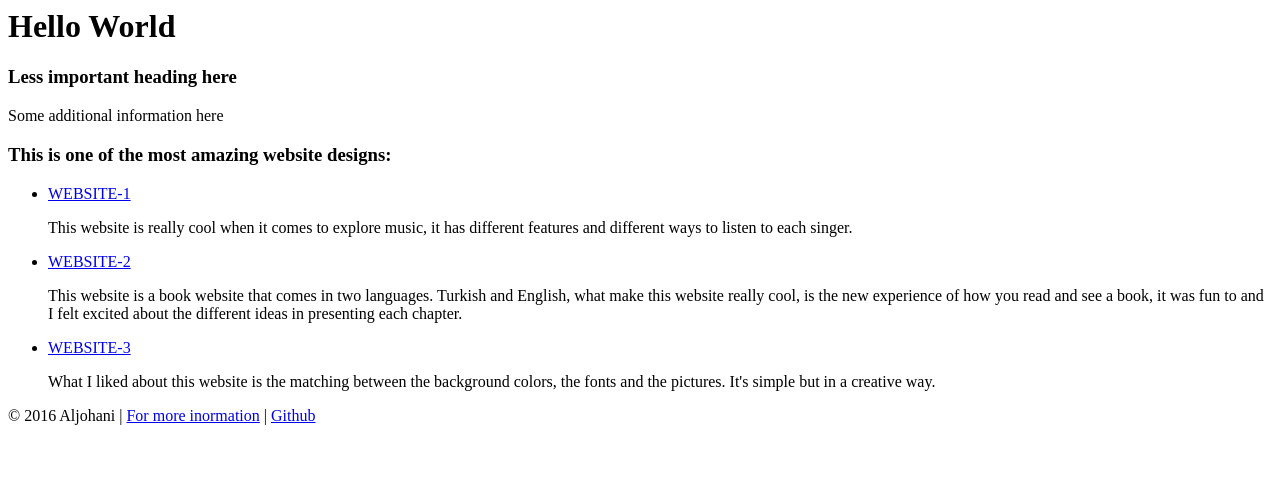
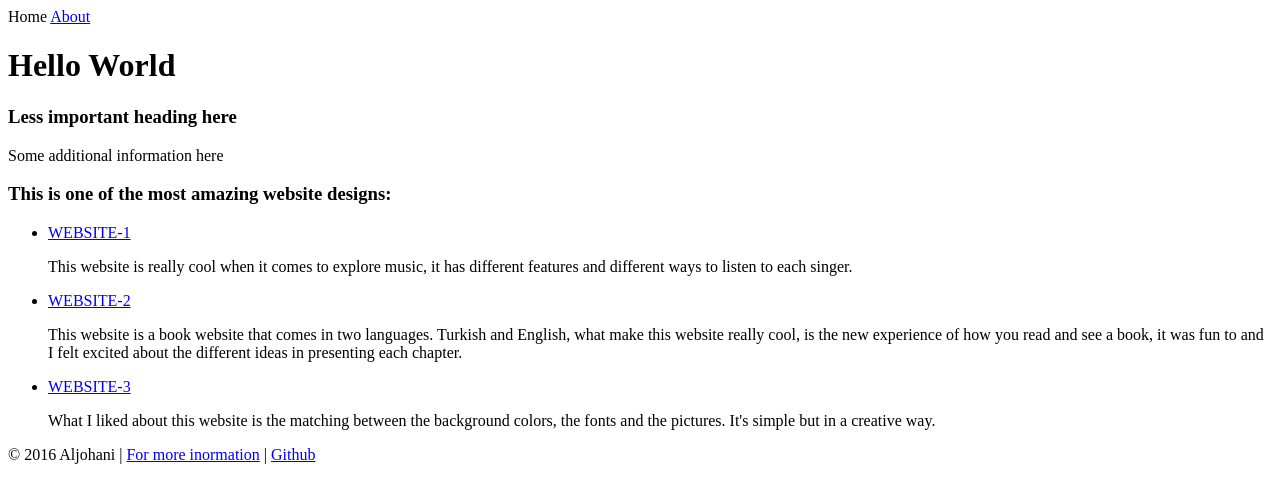
Before and after one commit to Kolod-naz/kolod-naz.github.com, a plain HTML site: page index.html in a window 1280 px wide. Drawn offline with Linux system fonts and the light colour scheme.

Commit message:
Home and aboutme

```diff
--- a/index.html
+++ b/index.html
@@ -7,6 +7,11 @@
         <title>Kolod</title>
   </head>
 <body>
+    <nav>
+        <a herf="index.html">Home</a>
+        <a href="aboutme.html">About</a>
+
+    </nav>
     <h1>Hello World</h1>
 
    <header>
```
